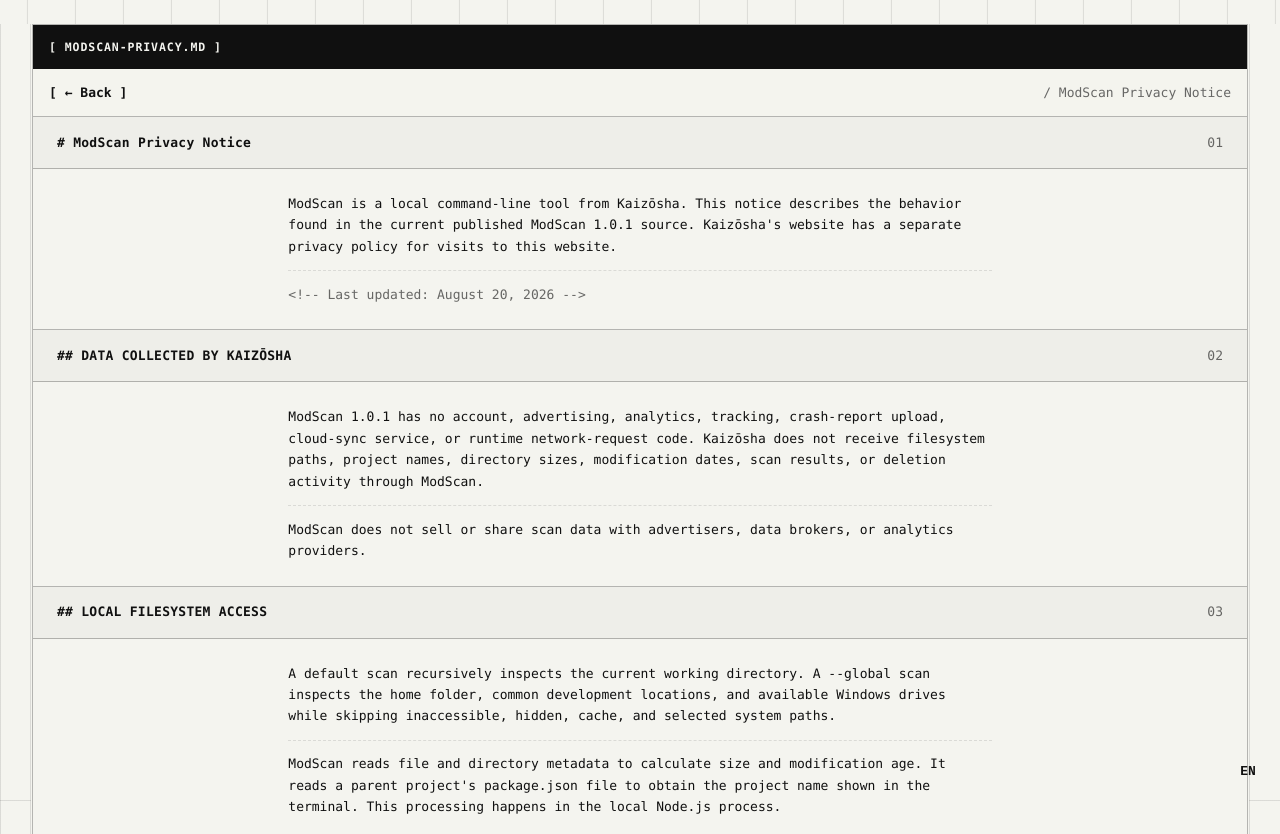
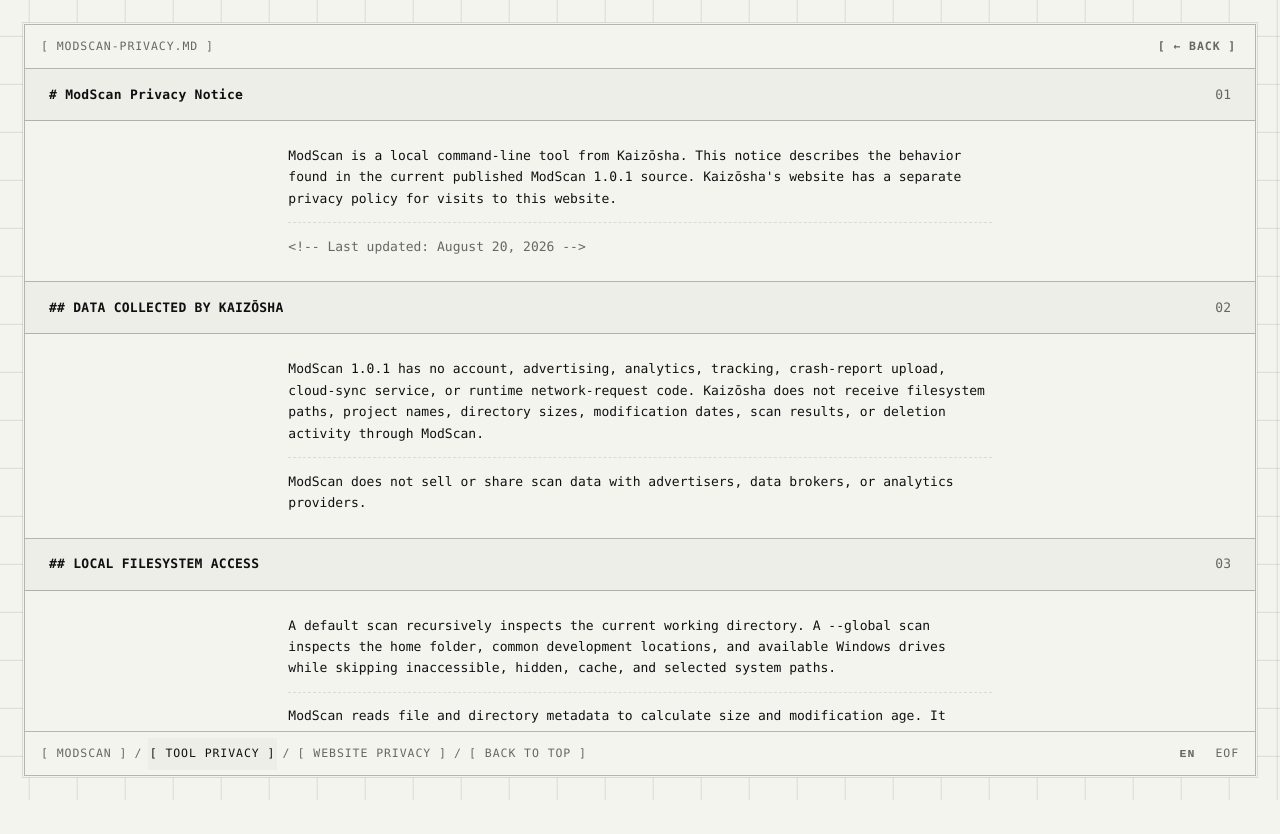
Before and after one commit to Kaizosha/modscan-web, a plain HTML site: page privacy.html in a window 1280 px wide. Shown: the top 834 px of the page. After the commit the page ends 800 px from the top, so only its background shows below. Drawn offline with Linux system fonts and the light colour scheme; no server answers.

Commit message:
Match the product frame on support pages

```diff
--- /dev/null
+++ b/assets/styles/document-frame.css
@@ -0,0 +1,142 @@
+body[data-document-frame] {
+  min-height: 100dvh;
+  padding: var(--directory-edge);
+  overflow: hidden;
+}
+
+body[data-document-frame]::before,
+.main.document-frame::before {
+  content: none;
+}
+
+.main.document-frame {
+  display: grid;
+  grid-template-rows: auto minmax(0, 1fr) auto;
+  width: 100%;
+  height: calc(100vh - 2 * var(--directory-edge));
+  height: calc(100dvh - 2 * var(--directory-edge));
+  min-height: 0;
+  border: 1px solid var(--line);
+  box-shadow:
+    0 0 0 1px var(--surface),
+    0 0 0 2px var(--line-soft);
+}
+
+.document-frame > .document-toolbar,
+.document-frame > .document-statusbar {
+  position: static;
+  z-index: auto;
+  min-height: var(--home-bar-height);
+  height: auto;
+  flex-wrap: wrap;
+  column-gap: 0.75rem;
+}
+
+.document-toolbar .home-toolbar__file {
+  flex: 1 1 auto;
+}
+
+.document-toolbar .document-back {
+  display: inline-flex;
+  min-height: 2rem;
+  align-items: center;
+  padding-inline: 0.25rem;
+}
+
+.document-toolbar .document-back::before,
+.document-toolbar .document-back::after {
+  white-space: pre;
+}
+
+.document-statusbar .home-legal {
+  flex: 0 1 auto;
+  flex-wrap: wrap;
+  gap: 0 0.45rem;
+  white-space: normal;
+}
+
+.main .document-statusbar a::before {
+  content: "[ ";
+  white-space: pre;
+}
+
+.main .document-statusbar a::after {
+  content: " ]";
+  white-space: pre;
+  opacity: 1;
+}
+
+.document-statusbar a[aria-current="page"] {
+  background: var(--panel);
+  color: var(--ink);
+}
+
+.document-statusbar__end {
+  display: flex;
+  flex: 0 0 auto;
+  align-items: center;
+  gap: 0.5rem;
+  margin-inline-start: auto;
+}
+
+.document-scroll {
+  min-width: 0;
+  min-height: 0;
+  overflow: auto;
+  overscroll-behavior: contain;
+  overflow-wrap: anywhere;
+  scroll-behavior: auto;
+}
+
+.document-scroll:focus-visible {
+  outline: 2px solid currentColor;
+  outline-offset: -2px;
+}
+
+.document-scroll .section {
+  scroll-margin-top: 0;
+}
+
+.document-scroll .section-head {
+  position: static;
+}
+
+@media (max-width: 640px) {
+  .document-frame > .document-statusbar {
+    padding-inline: 0.5rem;
+    column-gap: 0.35rem;
+  }
+
+  .document-statusbar .home-legal {
+    gap: 0 0.15rem;
+  }
+
+  .document-statusbar .home-legal a {
+    min-width: 24px;
+    padding-inline: 0.125rem;
+  }
+
+  .document-statusbar__end {
+    gap: 0.25rem;
+  }
+}
+
+@media (max-height: 300px), print {
+  body[data-document-frame] {
+    overflow: visible;
+  }
+
+  .main.document-frame {
+    height: auto;
+  }
+
+  .document-scroll {
+    overflow: visible;
+  }
+}
+
+@media (forced-colors: active), print {
+  .main.document-frame {
+    box-shadow: none;
+  }
+}
--- a/privacy.html
+++ b/privacy.html
@@ -54,15 +54,17 @@
     <script src="/assets/scripts/site-language.js?v=20260925-code-only-1" defer></script>
     <link rel="stylesheet" href="/assets/styles/product-continuation.css?v=20260820-modscan">
     <script src="/assets/scripts/site-motion.js?v=20260818-dynamic-grid" defer></script>
-    <script src="/assets/scripts/document-navigation.js?v=20260814-scroll-gutter" defer></script>
+    <link rel="stylesheet" href="/assets/styles/document-frame.css?v=3e4959a0bffb">
   </head>
-  <body id="top" data-page-family="document" data-page="privacy">
+  <body data-page-family="document" data-page="privacy" data-document-frame>
     <a class="skip-link" href="#main-content">Skip to content</a>
-    <main class="main" id="main-content" data-file="modscan-privacy.md" tabindex="-1">
-      <nav class="document-nav" aria-label="Document navigation">
+    <main class="main document-frame" data-file="modscan-privacy.md">
+      <header class="home-toolbar document-toolbar">
+        <span class="home-toolbar__file">[ modscan-privacy.md ]</span>
         <a class="document-back" href="/" aria-label="Back to ModScan">← Back</a>
-        <span>/ ModScan Privacy Notice</span>
-      </nav>
+      </header>
+      <div class="document-scroll" id="main-content" role="region" aria-label="Document content" tabindex="0">
+        <div id="top" tabindex="-1"></div>
 
       <section class="section" id="notice">
         <header class="section-head">
@@ -131,12 +133,18 @@
           <p>Questions about ModScan privacy can be sent through the Kaizōsha contact page: <a href="https://kaizosha.org/contact">https://kaizosha.org/contact</a>.</p>
         </div>
       </section>
-
-      <footer class="document-footer">
-        <a href="/">ModScan</a>
-        <a href="/privacy" aria-current="page">Tool Privacy</a>
-        <a href="https://kaizosha.org/privacy">Website Privacy</a>
-        <a href="#top">Back to top</a>
+      </div>
+      <footer class="home-statusbar document-statusbar">
+        <nav class="home-legal" aria-label="Related pages">
+          <a href="/" aria-label="ModScan"><span class="home-legal__full">ModScan</span><span class="home-legal__compact" aria-hidden="true">HOME</span></a>
+          <span aria-hidden="true">/</span>
+          <a href="/privacy" aria-current="page" aria-label="Tool Privacy"><span class="home-legal__full">Tool Privacy</span><span class="home-legal__compact" aria-hidden="true">TOOL</span></a>
+          <span aria-hidden="true">/</span>
+          <a href="https://kaizosha.org/privacy" aria-label="Website Privacy"><span class="home-legal__full">Website Privacy</span><span class="home-legal__compact" aria-hidden="true">WEB</span></a>
+          <span aria-hidden="true">/</span>
+          <a href="#top" aria-label="Back to top"><span class="home-legal__full">Back to top</span><span class="home-legal__compact" aria-hidden="true">↑</span></a>
+        </nav>
+        <div class="document-statusbar__end"><span data-language-slot></span><span aria-hidden="true">EOF</span></div>
       </footer>
     </main>
   </body>
```
Also changed, not shown: 404.html (+27 -5 lines).
